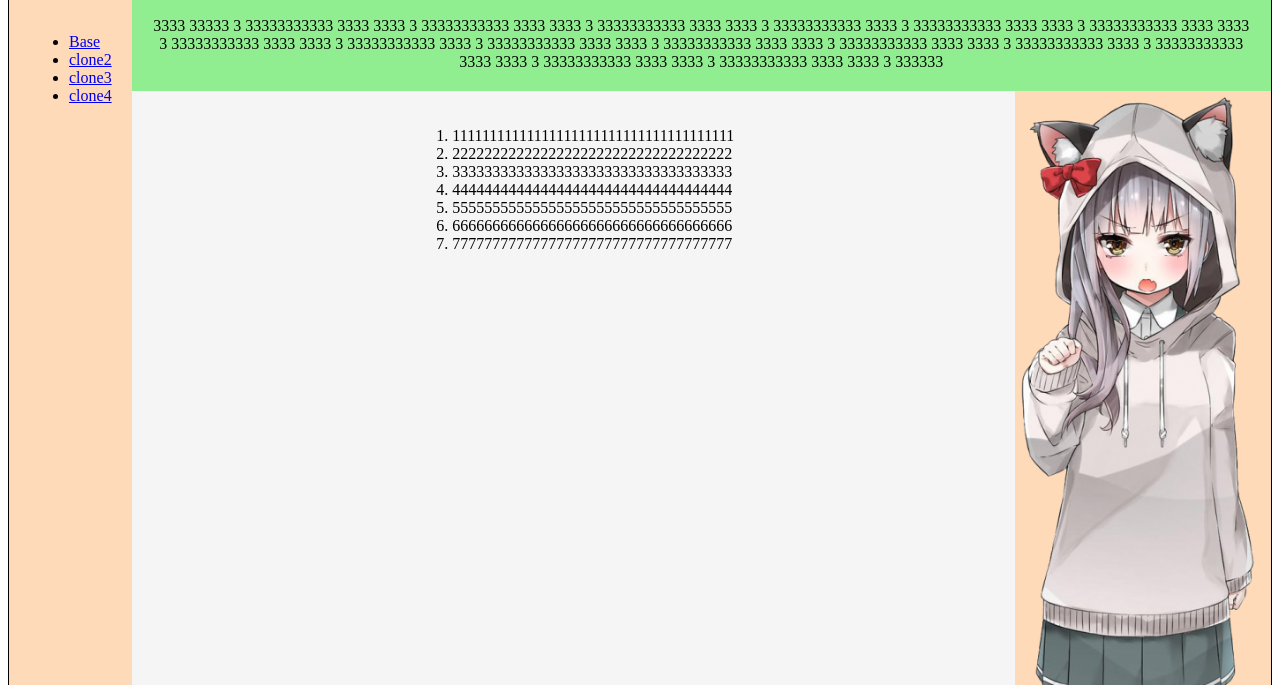
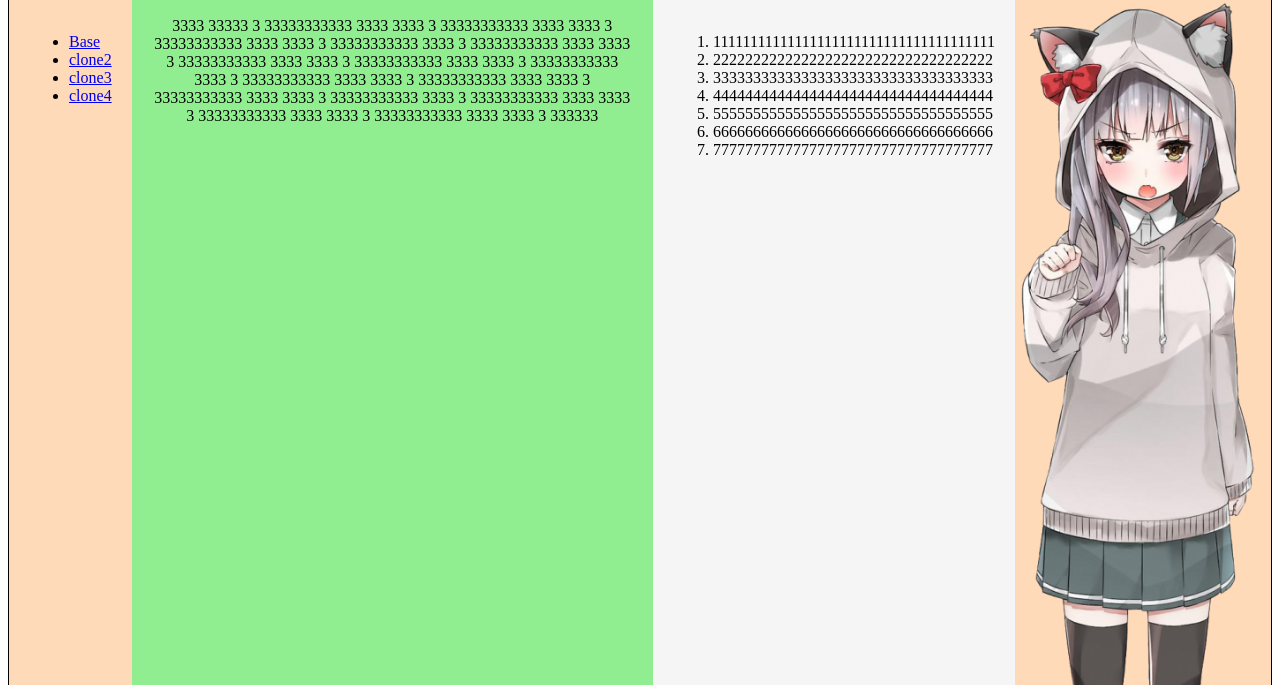
Before and after one commit to Givikap120/Web, a plain HTML site: page Lab2/Flex/clone1.html in a window 1280 px wide. Shown: the part 108-793 px from the top of the page. Drawn offline with Linux system fonts and the light colour scheme.

Commit message:
Add files via upload

```diff
--- a/Lab2/Flex/clone1.html
+++ b/Lab2/Flex/clone1.html
@@ -19,9 +19,9 @@
 		  <li><a href="clone4.html">clone4</a></li>
 		</ul>
 	  </div>
-	  <div class="right flexcolumn">
+	  <div class="right flexrow">
 		<div class="section-3 padding">3333 33333 3 33333333333 3333 3333 3 33333333333 3333 3333 3 33333333333 3333 3333 3 33333333333 3333 3 33333333333 3333 3333 3 33333333333 3333 3333 3 33333333333 3333 3333 3 33333333333 3333 3 33333333333 3333 3333 3 33333333333 3333 3333 3 33333333333 3333 3333 3 33333333333 3333 3 33333333333 3333 3333 3 33333333333 3333 3333 3 33333333333 3333 3333 3 333333</div>
-		<div class="flexrow">
+		<div class="flexrow flexgrow">
 		  <div class="flexcolumn flexgrow">
 			<div class="flexgrow section-4 padding">
 			  <ol>
```
Also changed, not shown: Lab2/Flex/clone2.html (+2 -2 lines), Lab2/Flex/clone3.html (+2 -2 lines), Lab2/Flex/clone4.html (+2 -2 lines), Lab2/Flex/index.html (+2 -2 lines).
